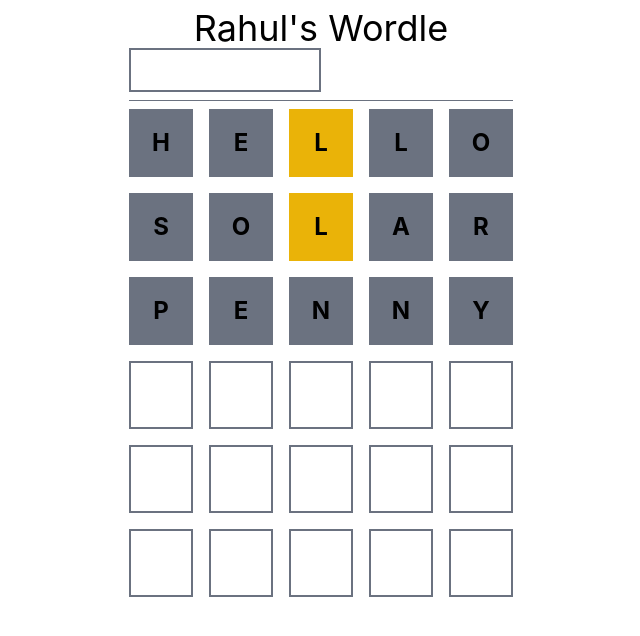
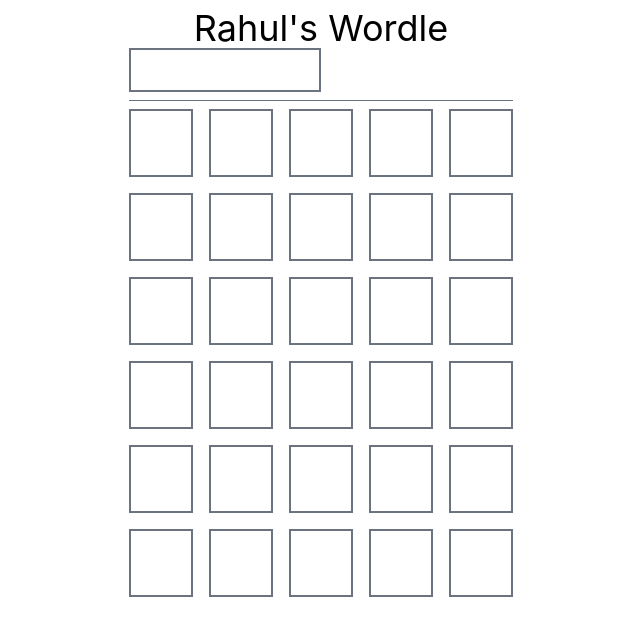
Before and after one commit to gudivadarahul/myWordle, a React (Vite) app: page / in a window 1280 px wide. Shown: the top 636 px of the page, without its empty margins (319-959 px from the left). Built offline with nearby package versions, Linux system fonts and the light colour scheme.

Commit message:
move calc result into store

```diff
--- a/src/App.tsx
+++ b/src/App.tsx
@@ -4,7 +4,6 @@ import { letter_length } from './word-utils'
 import WordRow from './WordRow'
 
 const GUESS_LEN = 6
-
 
 
 function App() {
@@ -24,17 +23,17 @@ function App() {
     setGuess(newGuess)
   }
 
-  let rows = [...state.guesses]
+  let rows = [...state.rows]
 
   if(rows.length < GUESS_LEN) {
-    rows.push(guess)
+    rows.push({guess})
   }
 
   const numberOfGuessesLeft = GUESS_LEN - rows.length
 
   rows = rows.concat(...Array(numberOfGuessesLeft).fill(''))
 
-  const isGameOver = state.guesses.length === GUESS_LEN
+  const isGameOver = state.rows.length === GUESS_LEN
 
   return (
     <div className='mx-auto w-96 relative'>
@@ -47,8 +46,8 @@ function App() {
       </header>
 
       <main className='grid grid-rows-6 gap-4'>
-        {rows.map((word, index) => (
-          <WordRow key={index} letters={word} />
+        {rows.map(({guess, result}, index) => (
+          <WordRow key={index} letters={guess} result={result}/>
         ))}
       </main>
 
--- a/src/WordRow.tsx
+++ b/src/WordRow.tsx
@@ -1,22 +1,19 @@
-import { useStore } from "./store";
-import { computeGuess, LetterState, letter_length } from "./word-utils";
+import {LetterState, letter_length } from "./word-utils";
 
 
 interface WordRowProps {
    letters: string;
+   result?: LetterState[]
 }
 
-export default function WordRow({letters: lettersProp = ''}: WordRowProps) {
-   const answer = useStore(state => state.answer)
+export default function WordRow({letters: lettersProp = '', result = []}: WordRowProps) {
    const lettersLeft = letter_length - lettersProp.length
    const letters = lettersProp.split('').concat(Array(lettersLeft).fill(''))
-
-   const guessStates = computeGuess(lettersProp, answer)
 
    return (
       <div className="grid grid-cols-5 gap-4">
          {letters.map((char, index) => (
-            <CharacterBox key={index} value={char} state={guessStates[index]}/>
+            <CharacterBox key={index} value={char} state={result[index]}/>
          ))}
       </div>
   )
--- a/src/store.ts
+++ b/src/store.ts
@@ -1,10 +1,15 @@
 import create from "zustand"
 import {persist } from "zustand/middleware"
-import { getRandomWord } from "./word-utils"
+import { computeGuess, getRandomWord, LetterState } from "./word-utils"
+
+interface GuessRow {
+    guess: string;
+    result?: LetterState[]
+}
 
 interface StoreState {
     answer: string;
-    guesses: string[];
+    rows: GuessRow[];
     addGuess: (guess: string) => void;
     newGame: () => void
 }
@@ -13,16 +18,16 @@ export const useStore = create<StoreState>()(
     persist(
         (set) => ({
             answer: getRandomWord(),
-            guesses: ['hello', 'solar', 'penny'],
+            rows: [],
             addGuess: (guess: string) => {
                 set((state) => ({
-                    guesses: [...state.guesses, guess]
+                    rows: [...state.rows, {guess, result: computeGuess(guess, state.answer)}]
                 }));
             },
             newGame: () => {
                 set({
                     answer: getRandomWord(),
-                    guesses: []
+                    rows: []
                 })
             }
         }),
```
